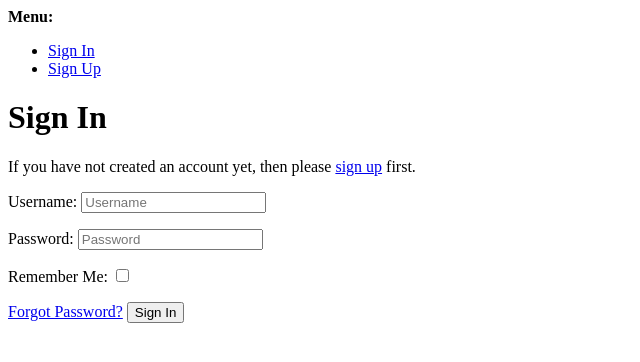
After one commit to TimothyDJones/django-blog, a Django app: page /accounts/login/ in a window 1280 px wide. The commit adds this page. Shown: the top 362 px of the page, without its empty margins (0-640 px from the left). Run offline with Django 3.2, Linux system fonts and the light colour scheme; some libraries are stand-ins or nearby versions.

Commit message:
Added sign in/sign out support.

```diff
--- a/mysite/urls.py
+++ b/mysite/urls.py
@@ -21,5 +21,6 @@ import blog.views
 urlpatterns = [
     path("", blog.views.home, name="home"),
     path("blog/", include("blog.urls")),
+    path("accounts/", include("allauth.urls")),
     path('admin/', admin.site.urls),
 ]
--- /dev/null
+++ b/templates/account/login.html
@@ -0,0 +1,46 @@
+{% extends "account/base.html" %}
+
+{% load i18n %}
+{% load account socialaccount %}
+
+{% block head_title %}{% trans "Sign In" %}{% endblock %}
+
+{% block content %}
+
+<h1>{% trans "Sign In" %}</h1>
+
+{% get_providers as socialaccount_providers %}
+
+{% if socialaccount_providers %}
+<p>{% blocktrans with site.name as site_name %}Please sign in with one
+of your existing third party accounts. Or, <a href="{{ signup_url }}">sign up</a>
+for a {{ site_name }} account and sign in below:{% endblocktrans %}</p>
+
+<div class="socialaccount_ballot">
+
+  <ul class="socialaccount_providers">
+    {% include "socialaccount/snippets/provider_list.html" with process="login" %}
+  </ul>
+
+  <div class="login-or">{% trans 'or' %}</div>
+
+</div>
+
+{% include "socialaccount/snippets/login_extra.html" %}
+
+{% else %}
+<p>{% blocktrans %}If you have not created an account yet, then please
+<a href="{{ signup_url }}">sign up</a> first.{% endblocktrans %}</p>
+{% endif %}
+
+<form class="login" method="POST" action="{% url 'account_login' %}">
+  {% csrf_token %}
+  {{ form.as_p }}
+  {% if redirect_field_value %}
+  <input type="hidden" name="{{ redirect_field_name }}" value="{{ redirect_field_value }}" />
+  {% endif %}
+  <a class="button secondaryAction" href="{% url 'account_reset_password' %}">{% trans "Forgot Password?" %}</a>
+  <button class="primaryAction" type="submit">{% trans "Sign In" %}</button>
+</form>
+
+{% endblock %}
```
Also changed, not shown: mysite/settings.py (+9 -1 lines), templates/base.html (+7 -0 lines).
